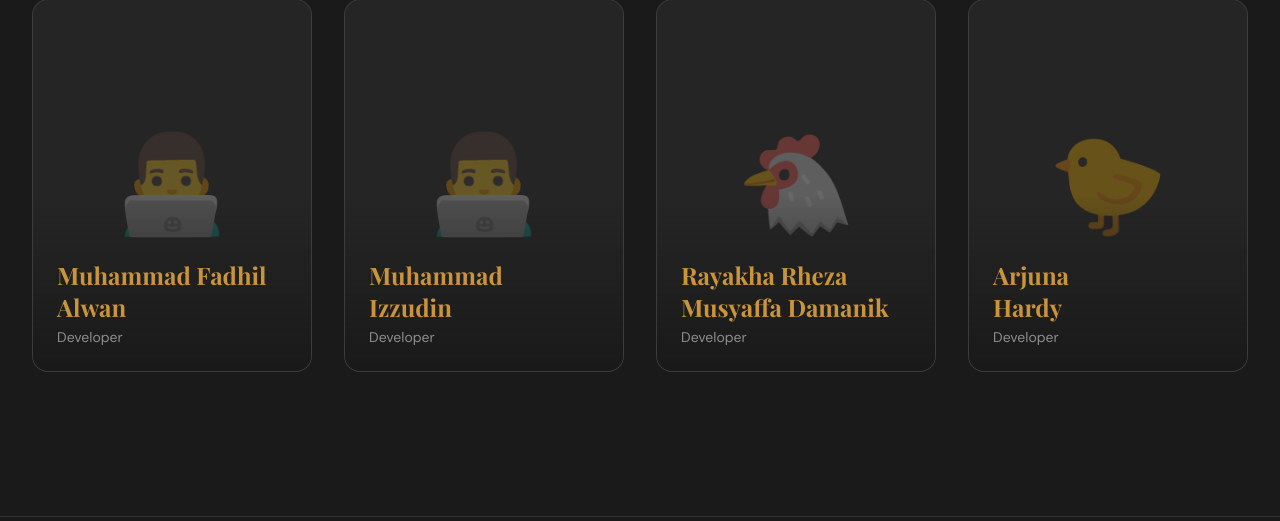
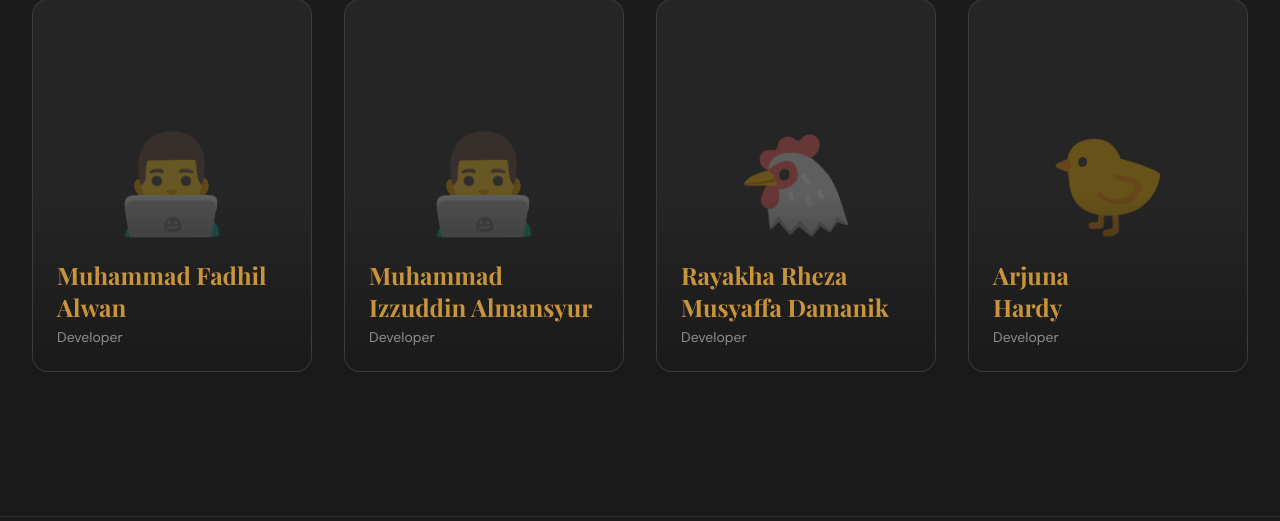
Before and after one commit to Rhapsodyss/ebook_app, a CodeIgniter 4 app: the page made by app/Views/about.php in a window 1280 px wide. Shown: the part 396-917 px from the top of the page. Run offline with PHP 8.4 and a stand-in for CodeIgniter, Linux system fonts and the light colour scheme; the template is opened without the code that fills it, so the values that code supplies are empty; some libraries are stand-ins or nearby versions; some web fonts are replaced.

Commit message:
Update nama

```diff
--- a/app/Views/about.php
+++ b/app/Views/about.php
@@ -135,7 +135,7 @@
                         <div class="text-8xl opacity-30">👨‍💻</div>
                     </div>
                     <div class="absolute bottom-0 left-0 right-0 bg-gradient-to-t from-ink to-transparent p-6 pt-16">
-                        <h3 class="font-display text-2xl font-bold text-amber">Muhammad<br>Izzudin</h3>
+                        <h3 class="font-display text-2xl font-bold text-amber">Muhammad<br>Izzuddin Almansyur</h3>
                         <p class="text-white/50 text-sm mt-1"><?= htmlspecialchars($role2 ?? 'Developer') ?></p>
                     </div>
                 </div>
```
